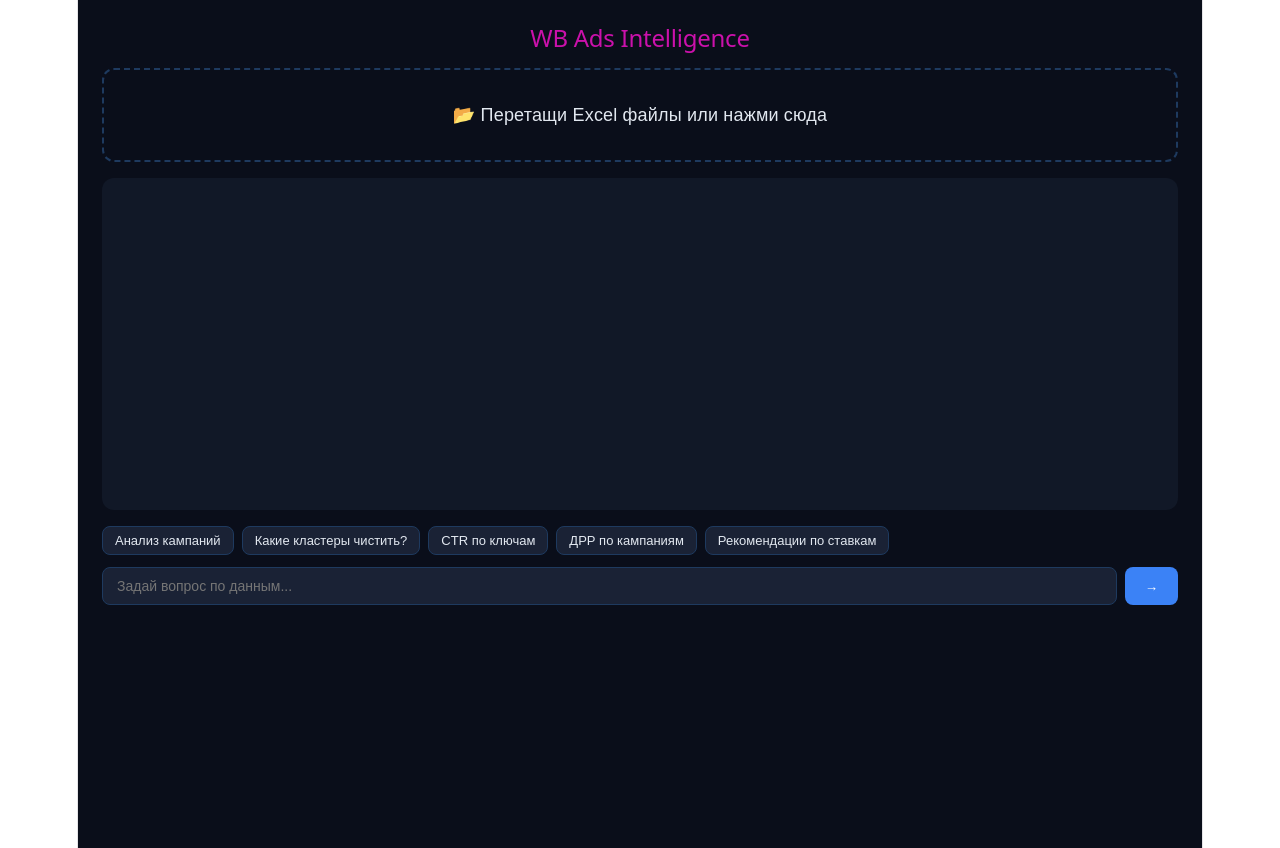
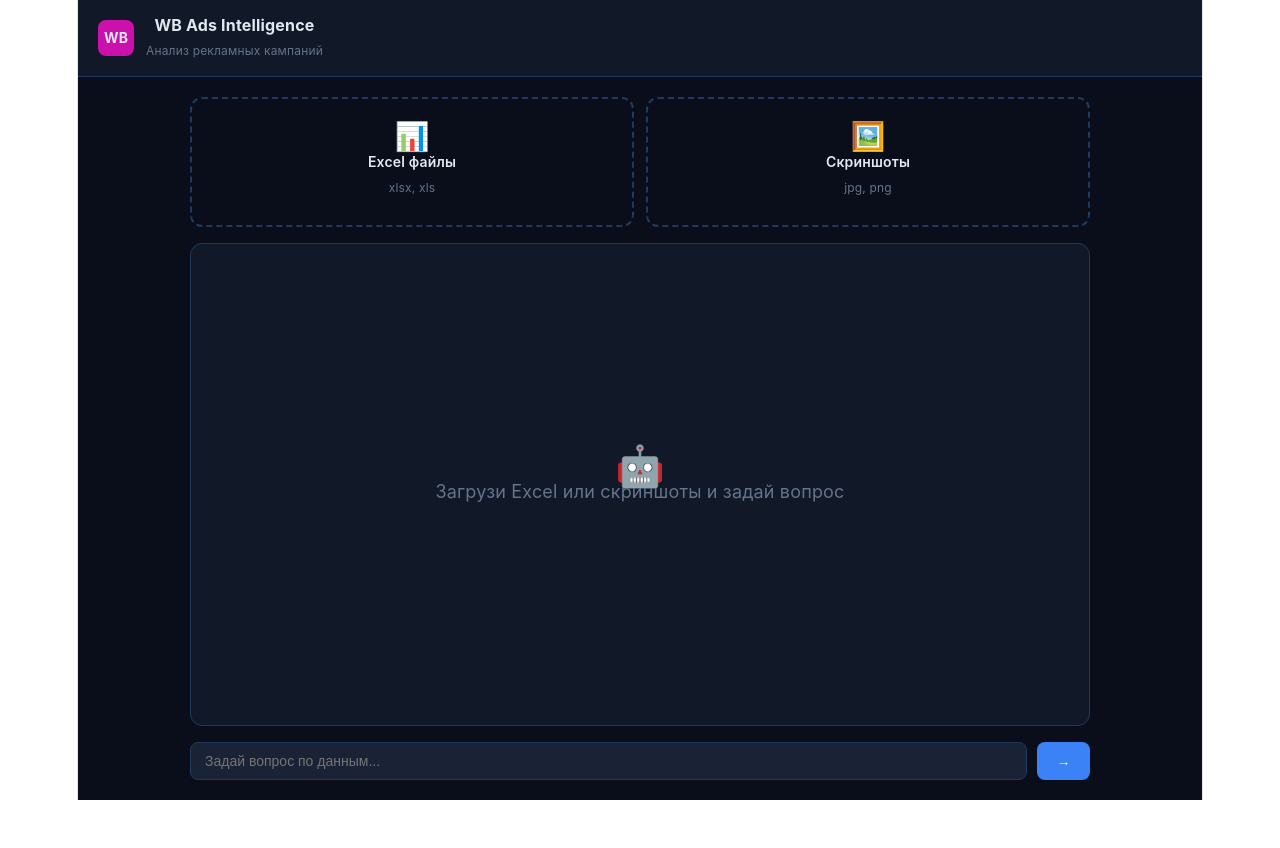
Before and after one commit to ol6881270-create/wb-ads-agent, a React (Vite) app: page / in a window 1280 px wide. After the commit the page ends 800 px from the top, so only its background shows below. Built offline with nearby package versions, Linux system fonts and the light colour scheme.

Commit message:
add image upload

```diff
--- a/src/App.jsx
+++ b/src/App.jsx
@@ -1,113 +1,163 @@
 import { useState, useCallback, useRef } from "react";
 import * as XLSX from "xlsx";
-
 const COLORS = {
-  bg: "#0a0e1a",
-  surface: "#111827",
-  card: "#1a2235",
-  border: "#1e3a5f",
-  accent: "#3b82f6",
-  accentGlow: "rgba(59,130,246,0.15)",
-  green: "#10b981",
-  red: "#ef4444",
-  yellow: "#f59e0b",
-  text: "#e2e8f0",
-  muted: "#64748b",
-  wb: "#cb11ab",
+  bg: "#0a0e1a", surface: "#111827", card: "#1a2235", border: "#1e3a5f",
+  accent: "#3b82f6", accentGlow: "rgba(59,130,246,0.15)", green: "#10b981",
+  red: "#ef4444", yellow: "#f59e0b", text: "#e2e8f0", muted: "#64748b", wb: "#cb11ab",
 };
-
-const API_KEY = "OPENROUTER_API_KEY";
-
-async function askClaude(prompt) {
+const API_KEY = "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";
+async function askClaude(messages) {
   const res = await fetch("https://openrouter.ai/api/v1/chat/completions", {
     method: "POST",
-    headers: {
-      "Content-Type": "application/json",
-      "Authorization": `Bearer ${API_KEY}`,
-      "HTTP-Referer": "http://localhost:5173",
-    },
-    body: JSON.stringify({
-      model: "anthropic/claude-sonnet-4-5",
-      max_tokens: 2000,
-      messages: [{ role: "user", content: prompt }],
-    }),
+    headers: { "Content-Type": "application/json", "Authorization": `Bearer ${API_KEY}`, "HTTP-Referer": "https://wb-ads-agent.vercel.app" },
+    body: JSON.stringify({ model: "anthropic/claude-sonnet-4-5", max_tokens: 2000, messages }),
   });
   const data = await res.json();
   return data.choices?.[0]?.message?.content || "Ошибка получения ответа";
 }
-
+function parseExcel(file) {
+  return new Promise((resolve, reject) => {
+    const reader = new FileReader();
+    reader.onload = (e) => {
+      try {
+        const wb = XLSX.read(e.target.result, { type: "binary" });
+        const sheets = {};
+        wb.SheetNames.forEach((name) => { sheets[name] = XLSX.utils.sheet_to_json(wb.Sheets[name], { defval: "" }); });
+        resolve(sheets);
+      } catch (err) { reject(err); }
+    };
+    reader.onerror = reject;
+    reader.readAsBinaryString(file);
+  });
+}
+function toBase64(file) {
+  return new Promise((resolve, reject) => {
+    const reader = new FileReader();
+    reader.onload = (e) => resolve(e.target.result.split(",")[1]);
+    reader.onerror = reject;
+    reader.readAsDataURL(file);
+  });
+}
 export default function WBAgent() {
   const [files, setFiles] = useState([]);
   const [parsedData, setParsedData] = useState([]);
+  const [images, setImages] = useState([]);
   const [messages, setMessages] = useState([]);
   const [input, setInput] = useState("");
   const [loading, setLoading] = useState(false);
+  const [uploadLoading, setUploadLoading] = useState(false);
   const fileInputRef = useRef();
+  const imageInputRef = useRef();
   const chatEndRef = useRef();
-
   const handleFiles = useCallback(async (fileList) => {
-    const newData = [];
+    setUploadLoading(true);
+    const newFiles = []; const newData = [];
     for (const file of fileList) {
+      if (file.type.startsWith("image/")) {
+        const base64 = await toBase64(file);
+        setImages((prev) => [...prev, { name: file.name, base64, type: file.type }]);
+        setMessages((prev) => [...prev, { role: "assistant", text: `🖼️ Скрин загружен: ${file.name}` }]);
+        continue;
+      }
       try {
-        const data = await file.arrayBuffer();
-        const wb = XLSX.read(data);
-        const sheets = {};
-        wb.SheetNames.forEach((name) => {
-          sheets[name] = XLSX.utils.sheet_to_json(wb.Sheets[name], { defval: "" });
-        });
+        const sheets = await parseExcel(file);
+        newFiles.push({ name: file.name, sheets });
         newData.push({ name: file.name, sheets });
-      } catch (e) {}
+      } catch (e) { console.error("Ошибка парсинга:", e); }
     }
+    setFiles((prev) => [...prev, ...newFiles]);
     setParsedData((prev) => [...prev, ...newData]);
-    setFiles((prev) => [...prev, ...fileList]);
+    setUploadLoading(false);
     if (newData.length > 0) {
-      setMessages((prev) => [...prev, { role: "assistant", text: "Файлы загружены! Задайте вопрос." }]);
+      setMessages((prev) => [...prev, { role: "assistant", text: `✅ Загружено ${newData.length} Excel файл(ов). Задай вопрос по данным!` }]);
     }
   }, []);
-
+  const onDrop = useCallback((e) => {
+    e.preventDefault();
+    handleFiles(Array.from(e.dataTransfer.files));
+  }, [handleFiles]);
+  const buildContext = () => {
+    let ctx = "";
+    if (parsedData.length > 0) {
+      ctx += "Данные из Excel файлов:\n\n";
+      parsedData.forEach((file) => {
+        ctx += `=== ${file.name} ===\n`;
+        Object.entries(file.sheets).forEach(([sheetName, rows]) => {
+          ctx += `Лист: ${sheetName} (${rows.length} строк)\n`;
+          if (rows.length > 0) {
+            ctx += `Колонки: ${Object.keys(rows[0]).join(", ")}\n`;
+            ctx += JSON.stringify(rows.slice(0, 50)) + "\n";
+            if (rows.length > 50) ctx += `... и ещё ${rows.length - 50} строк\n`;
+          }
+          ctx += "\n";
+        });
+      });
+    }
+    return ctx;
+  };
   const send = async (text) => {
     const msg = text || input.trim();
     if (!msg) return;
     setInput("");
     setMessages((prev) => [...prev, { role: "user", text: msg }]);
     setLoading(true);
-    let ctx = parsedData.map(f => {
-      return Object.entries(f.sheets).map(([s, rows]) =>
-        `Файл: ${f.name}, Лист: ${s}\n${JSON.stringify(rows.slice(0, 50))}`
-      ).join("\n");
-    }).join("\n\n");
-    const prompt = `Ты эксперт по рекламе Wildberries. Анализируй данные и давай конкретные рекомендации на русском.\n\nДанные:\n${ctx}\n\nВопрос: ${msg}`;
+    const context = buildContext();
+    const systemText = `Ты эксперт по рекламе на Wildberries. Отвечай на русском языке. Будь конкретным, давай цифры и чёткие рекомендации.\n${context ? "ДАННЫЕ:\n" + context : "Данные не загружены."}`;
+    const userContent = images.length > 0
+      ? [ ...images.map((img) => ({ type: "image_url", image_url: { url: `data:${img.type};base64,${img.base64}` } })), { type: "text", text: systemText + "\n\nВопрос: " + msg } ]
+      : systemText + "\n\nВопрос: " + msg;
     try {
-      const answer = await askClaude(prompt);
+      const answer = await askClaude([{ role: "user", content: userContent }]);
       setMessages((prev) => [...prev, { role: "assistant", text: answer }]);
     } catch (e) {
       setMessages((prev) => [...prev, { role: "assistant", text: "Ошибка соединения." }]);
     }
     setLoading(false);
+    setTimeout(() => chatEndRef.current?.scrollIntoView({ behavior: "smooth" }), 100);
   };
-
+  const quickActions = ["Проанализируй кампании", "Какие кластеры чистить?", "CTR по ключам", "Кампании СРБ", "Рекомендации по поставкам"];
   return (
-    <div style={{ minHeight: "100vh", background: "#0a0e1a", color: "#e2e8f0", fontFamily: "sans-serif", padding: 24 }}>
-      <h2 style={{ color: "#cb11ab", marginBottom: 16 }}>WB Ads Intelligence</h2>
-      <div onClick={() => fileInputRef.current?.click()} style={{ border: "2px dashed #1e3a5f", borderRadius: 12, padding: 32, textAlign: "center", cursor: "pointer", marginBottom: 16 }}>
-        <input ref={fileInputRef} type="file" accept=".xlsx,.xls" multiple style={{ display: "none" }} onChange={(e) => handleFiles(Array.from(e.target.files))} />
-        📂 Перетащи Excel файлы или нажми сюда
+    <div style={{ minHeight: "100vh", background: COLORS.bg, color: COLORS.text, fontFamily: "Inter, sans-serif", display: "flex", flexDirection: "column" }}>
+      <div style={{ background: COLORS.surface, borderBottom: `1px solid ${COLORS.border}`, padding: "12px 20px", display: "flex", alignItems: "center", gap: 12 }}>
+        <div style={{ width: 36, height: 36, background: COLORS.wb, borderRadius: 8, display: "flex", alignItems: "center", justifyContent: "center", fontWeight: 700, fontSize: 14 }}>WB</div>
+        <div><div style={{ fontWeight: 700, fontSize: 16 }}>WB Ads Intelligence</div><div style={{ fontSize: 12, color: COLORS.muted }}>Анализ рекламных кампаний</div></div>
+        <div style={{ marginLeft: "auto", display: "flex", gap: 8, flexWrap: "wrap" }}>
+          {files.map((f, i) => <span key={i} style={{ background: COLORS.card, border: `1px solid ${COLORS.border}`, borderRadius: 6, padding: "4px 8px", fontSize: 12 }}>📊 {f.name.slice(0, 20)}</span>)}
+          {images.map((f, i) => <span key={i} style={{ background: COLORS.card, border: `1px solid ${COLORS.border}`, borderRadius: 6, padding: "4px 8px", fontSize: 12 }}>🖼️ {f.name.slice(0, 20)}</span>)}
+        </div>
       </div>
-      <div style={{ background: "#111827", borderRadius: 12, padding: 16, minHeight: 300, maxHeight: 400, overflowY: "auto", marginBottom: 16 }}>
-        {messages.map((m, i) => (
-          <div key={i} style={{ marginBottom: 12, padding: "10px 14px", borderRadius: 10, background: m.role === "user" ? "#3b82f6" : "#1a2235", maxWidth: "80%", marginLeft: m.role === "user" ? "auto" : 0, whiteSpace: "pre-wrap", fontSize: 14 }}>{m.text}</div>
-        ))}
-        {loading && <div style={{ color: "#64748b", fontSize: 13 }}>⏳ Анализирую...</div>}
-        <div ref={chatEndRef} />
-      </div>
-      <div style={{ display: "flex", gap: 8, flexWrap: "wrap", marginBottom: 12 }}>
-        {["Анализ кампаний", "Какие кластеры чистить?", "CTR по ключам", "ДРР по кампаниям", "Рекомендации по ставкам"].map((q, i) => (
-          <button key={i} onClick={() => send(q)} style={{ background: "#1a2235", border: "1px solid #1e3a5f", borderRadius: 8, padding: "6px 12px", color: "#e2e8f0", cursor: "pointer", fontSize: 13 }}>{q}</button>
-        ))}
-      </div>
-      <div style={{ display: "flex", gap: 8 }}>
-        <input value={input} onChange={(e) => setInput(e.target.value)} onKeyDown={(e) => e.key === "Enter" && send()} placeholder="Задай вопрос по данным..." style={{ flex: 1, background: "#1a2235", border: "1px solid #1e3a5f", borderRadius: 8, padding: "10px 14px", color: "#e2e8f0", fontSize: 14, outline: "none" }} />
-        <button onClick={() => send()} disabled={loading} style={{ background: "#3b82f6", border: "none", borderRadius: 8, padding: "10px 20px", color: "white", cursor: "pointer", fontWeight: 600 }}>→</button>
+      <div style={{ flex: 1, display: "flex", flexDirection: "column", maxWidth: 900, width: "100%", margin: "0 auto", padding: 20, gap: 16 }}>
+        <div style={{ display: "flex", gap: 12 }}>
+          <div onDrop={onDrop} onDragOver={(e) => e.preventDefault()} onClick={() => fileInputRef.current?.click()}
+            style={{ flex: 1, border: `2px dashed ${COLORS.border}`, borderRadius: 12, padding: 24, textAlign: "center", cursor: "pointer" }}>
+            <input ref={fileInputRef} type="file" accept=".xlsx,.xls,image/*" multiple style={{ display: "none" }} onChange={(e) => handleFiles(Array.from(e.target.files))} />
+            {uploadLoading ? <div style={{ color: COLORS.accent }}>⏳ Загружаю...</div> : <><div style={{ fontSize: 28 }}>📊</div><div style={{ fontWeight: 600, fontSize: 14 }}>Excel файлы</div><div style={{ fontSize: 12, color: COLORS.muted }}>xlsx, xls</div></>}
+          </div>
+          <div onClick={() => imageInputRef.current?.click()}
+            style={{ flex: 1, border: `2px dashed ${COLORS.border}`, borderRadius: 12, padding: 24, textAlign: "center", cursor: "pointer" }}>
+            <input ref={imageInputRef} type="file" accept="image/*" multiple style={{ display: "none" }} onChange={(e) => handleFiles(Array.from(e.target.files))} />
+            <div style={{ fontSize: 28 }}>🖼️</div><div style={{ fontWeight: 600, fontSize: 14 }}>Скриншоты</div><div style={{ fontSize: 12, color: COLORS.muted }}>jpg, png</div>
+          </div>
+        </div>
+        {(parsedData.length > 0 || images.length > 0) && (
+          <div style={{ display: "flex", flexWrap: "wrap", gap: 8 }}>
+            {quickActions.map((q, i) => <button key={i} onClick={() => send(q)} disabled={loading}
+              style={{ background: COLORS.card, border: `1px solid ${COLORS.border}`, borderRadius: 8, padding: "8px 14px", color: COLORS.text, cursor: "pointer", fontSize: 13 }}>{q}</button>)}
+          </div>
+        )}
+        <div style={{ flex: 1, background: COLORS.surface, borderRadius: 12, border: `1px solid ${COLORS.border}`, padding: 16, minHeight: 300, display: "flex", flexDirection: "column", gap: 12, overflowY: "auto" }}>
+          {messages.length === 0 ? <div style={{ margin: "auto", textAlign: "center", color: COLORS.muted }}><div style={{ fontSize: 40 }}>🤖</div><div>Загрузи Excel или скриншоты и задай вопрос</div></div>
+            : messages.map((m, i) => <div key={i} style={{ alignSelf: m.role === "user" ? "flex-end" : "flex-start", background: m.role === "user" ? COLORS.accent : COLORS.card, border: m.role === "user" ? "none" : `1px solid ${COLORS.border}`, borderRadius: 12, padding: "10px 14px", maxWidth: "85%", whiteSpace: "pre-wrap", fontSize: 14 }}>{m.text}</div>)}
+          {loading && <div style={{ alignSelf: "flex-start", background: COLORS.card, borderRadius: 12, padding: "10px 14px", fontSize: 13, color: COLORS.muted }}>⏳ Анализирую...</div>}
+          <div ref={chatEndRef} />
+        </div>
+        <div style={{ display: "flex", gap: 10 }}>
+          <input value={input} onChange={(e) => setInput(e.target.value)} onKeyDown={(e) => e.key === "Enter" && send()}
+            placeholder="Задай вопрос по данным..." disabled={loading}
+            style={{ flex: 1, background: COLORS.card, border: `1px solid ${COLORS.border}`, borderRadius: 8, padding: "10px 14px", color: COLORS.text, fontSize: 14, outline: "none" }} />
+          <button onClick={() => send()} disabled={loading || !input.trim()}
+            style={{ background: COLORS.accent, border: "none", borderRadius: 8, padding: "10px 20px", color: "white", cursor: "pointer", fontWeight: 600 }}>→</button>
+        </div>
       </div>
     </div>
   );
```
